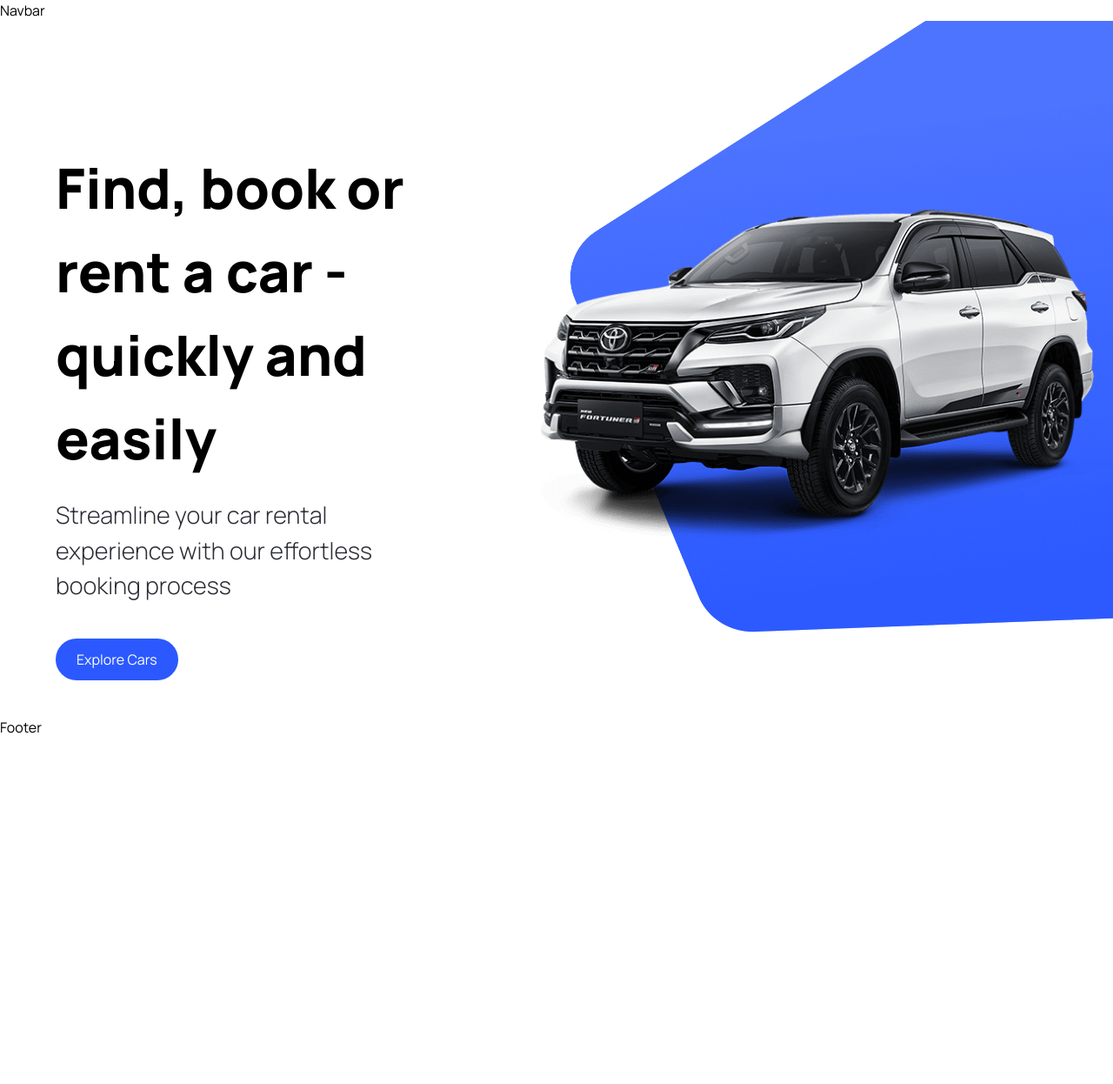
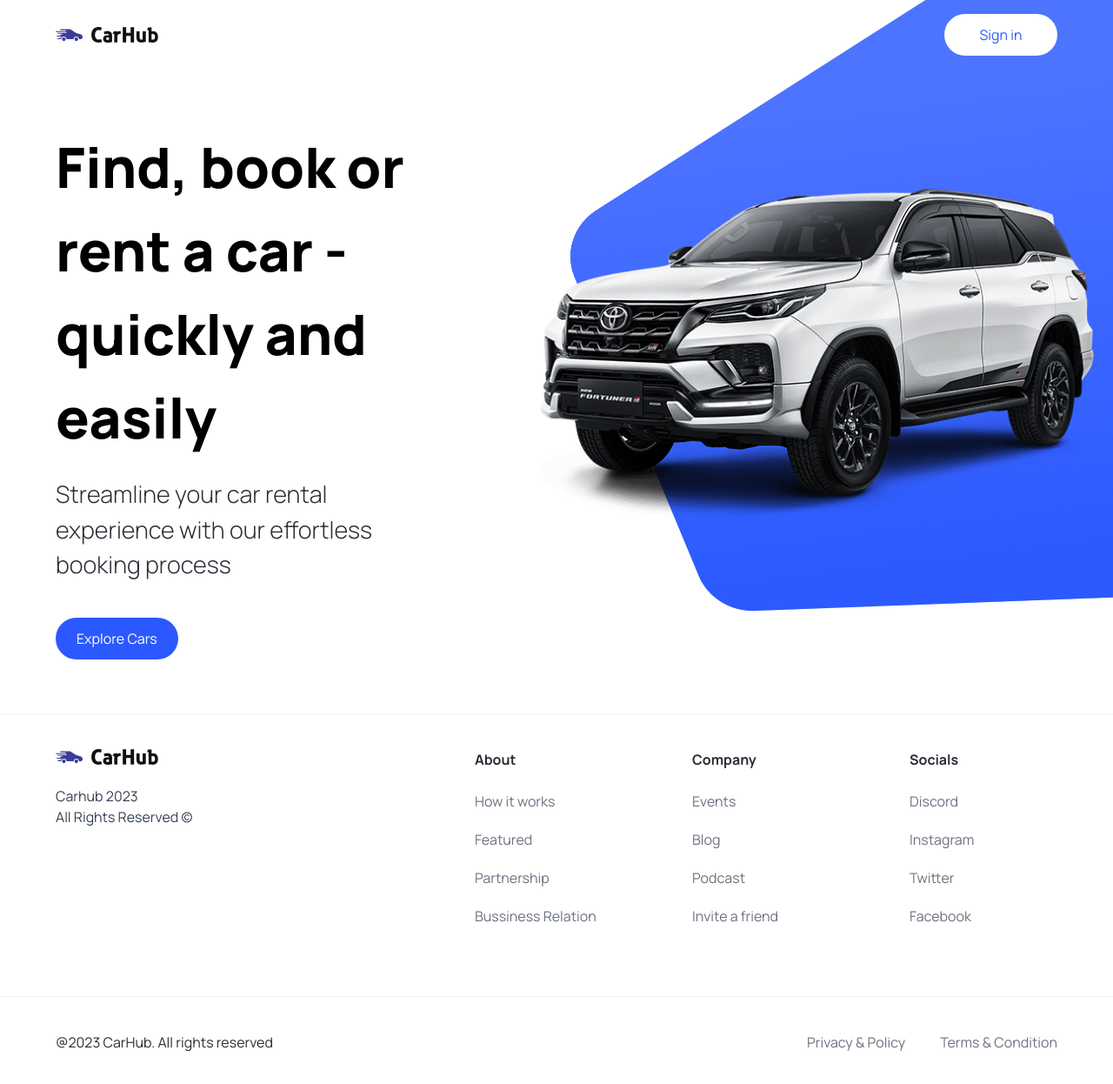
Before and after one commit to DamirPavlik/CarShowcase, a Next.js app: page / in a window 1280 px wide. Shown: the top 1246 px of the page at 87% size. Before the commit the page ends 848 px from the top, so only its background shows below. Built offline with nearby package versions, Linux system fonts and the light colour scheme.

Commit message:
feat: adding a navbar and footer

```diff
--- a/components/Footer.tsx
+++ b/components/Footer.tsx
@@ -1,7 +1,59 @@
-import React from "react";
+import Image from "next/image";
+import Link from "next/link";
+import { FOOTER_LINKS } from "@/constants";
 
 const Footer = () => {
-  return <div>Footer</div>;
+  return (
+    <footer className="flex flex-col text-black-100  mt-5 border-t border-gray-100">
+      <div className="flex max-md:flex-col flex-wrap justify-between gap-5 sm:px-16 px-6 py-10">
+        <div className="flex flex-col justify-start items-start gap-6">
+          <Image
+            src="/logo.svg"
+            alt="logo"
+            width={118}
+            height={18}
+            className="object-contain"
+          />
+          <p className="text-base text-gray-700">
+            Carhub 2023 <br />
+            All Rights Reserved &copy;
+          </p>
+        </div>
+
+        <div className="footer__links">
+          {FOOTER_LINKS.map((item) => (
+            <div key={item.title} className="footer__link">
+              <h3 className="font-bold">{item.title}</h3>
+              <div className="flex flex-col gap-5">
+                {item.links.map((link) => (
+                  <Link
+                    key={link.title}
+                    href={link.url}
+                    className="text-gray-500"
+                  >
+                    {link.title}
+                  </Link>
+                ))}
+              </div>
+            </div>
+          ))}
+        </div>
+      </div>
+
+      <div className="flex justify-between items-center flex-wrap mt-10 border-t border-gray-100 sm:px-16 px-6 py-10">
+        <p>@2023 CarHub. All rights reserved</p>
+
+        <div className="footer__copyrights-link">
+          <Link href="/" className="text-gray-500">
+            Privacy & Policy
+          </Link>
+          <Link href="/" className="text-gray-500">
+            Terms & Condition
+          </Link>
+        </div>
+      </div>
+    </footer>
+  );
 };
 
 export default Footer;
--- a/components/Navbar.tsx
+++ b/components/Navbar.tsx
@@ -1,7 +1,30 @@
-import React from "react";
+import Link from "next/link";
+import Image from "next/image";
+
+import { CustomButton } from ".";
 
 const Navbar = () => {
-  return <div>Navbar</div>;
+  return (
+    <header className="w-full absolute z-10">
+      <nav className="max-w-[1440px] mx-auto flex justify-between items-center sm:px-16 px-6 py-4">
+        <Link href="/" className="flex justify-center items-center">
+          <Image
+            src="/logo.svg"
+            alt="Car Hub Logo"
+            width={118}
+            height={18}
+            className="object-contain"
+          />
+        </Link>
+
+        <CustomButton
+          title="Sign in"
+          btnType="button"
+          containerStyles="text-primary-blue rounded-full bg-white min-w-[130px]"
+        />
+      </nav>
+    </header>
+  );
 };
 
 export default Navbar;
--- a/components/index.ts
+++ b/components/index.ts
@@ -2,5 +2,16 @@
 import CustomButton from "./CustomButton";
 import Navbar from "./Navbar";
 import Footer from "./Footer";
+import SearchBar from "./SearchBar";
+import CustomFilter from "./CustomFilter";
+import SearchManufacturer from "./SearchManufacturer";
 
-export { Hero, CustomButton, Navbar, Footer };
+export {
+  Hero,
+  CustomButton,
+  Navbar,
+  Footer,
+  CustomFilter,
+  SearchBar,
+  SearchManufacturer,
+};
```
